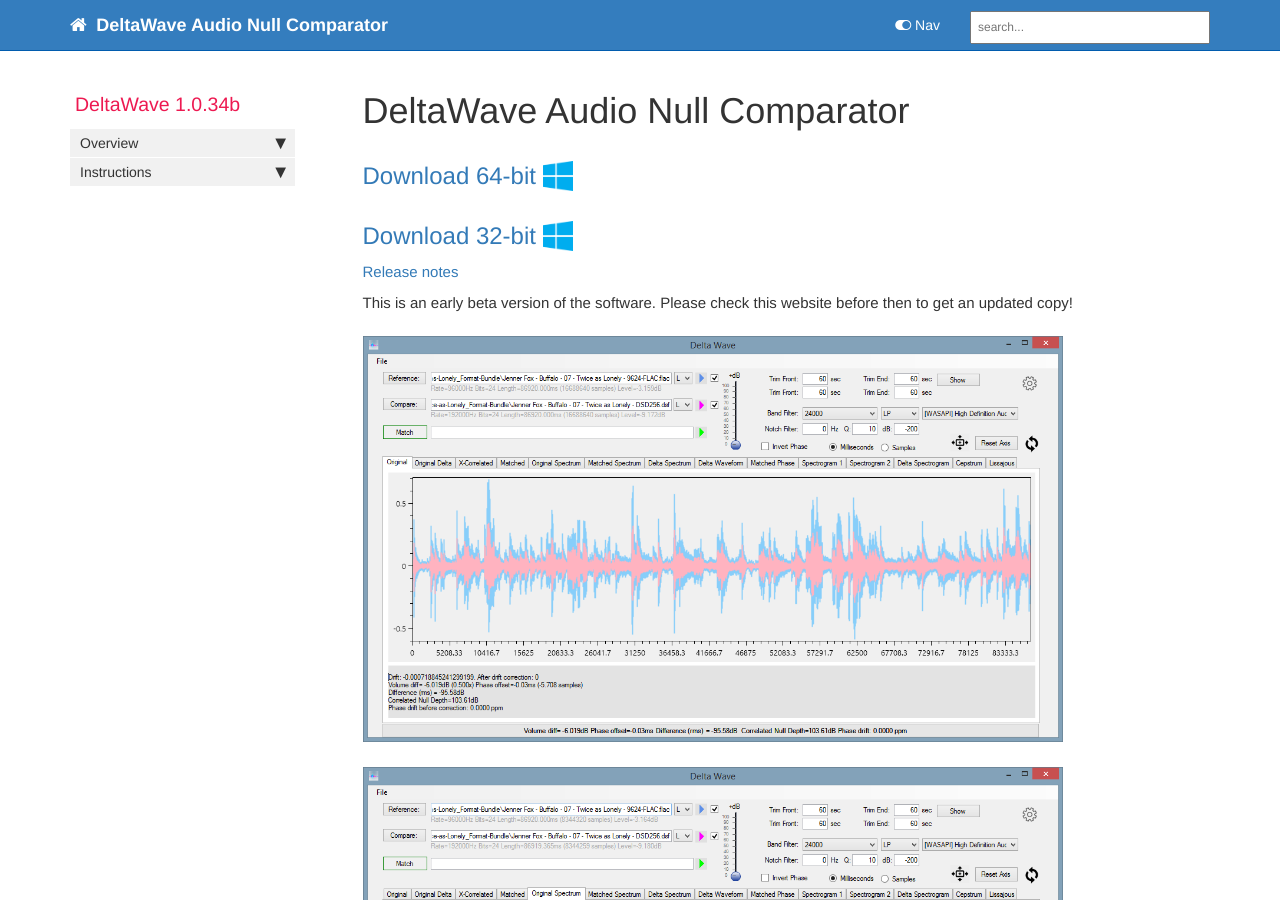
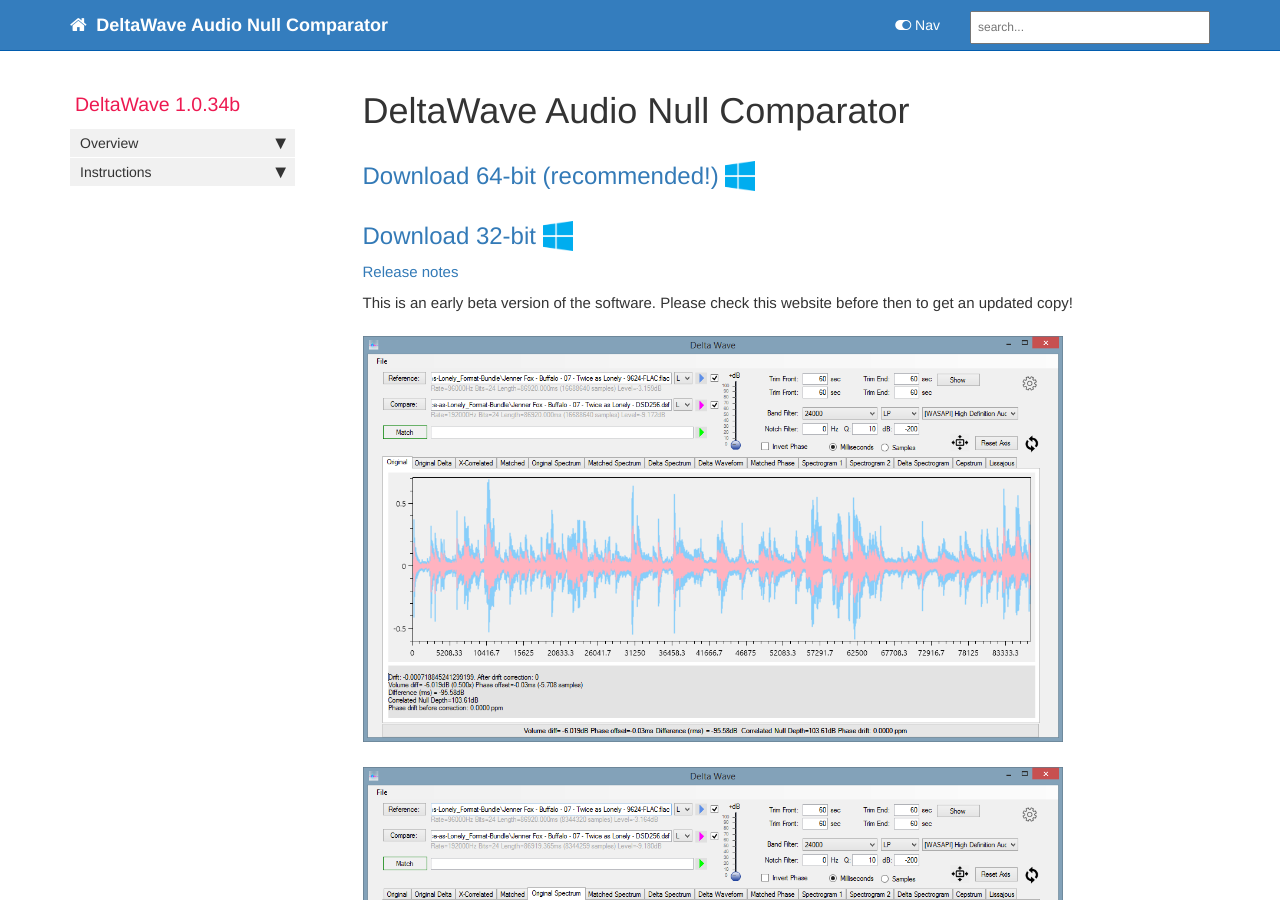
Before and after one commit to pkane2001/DeltaWave, a Jekyll site: the page built from docs/index.md, in a window 1280 px wide and 900 px high. Built offline with Jekyll 4.4.1, drawn with Linux system fonts in a browser that asks for light colours; nearby versions of some CDN libraries; comment, search, counter and statistics services are not loaded.

Commit message:
no message

```diff
--- a/docs/index.md
+++ b/docs/index.md
@@ -9,7 +9,7 @@ title: DeltaWave Audio Null Comparator
 comments: true
 ---
 
-## <a href="DeltaWaveSetup.zip">Download 64-bit  <input type="image" id="download" alt="Download" src="images/windows-logo.png" width="30" align="top">   </a>
+## <a href="DeltaWaveSetup.zip">Download 64-bit (recommended!)  <input type="image" id="download" alt="Download" src="images/windows-logo.png" width="30" align="top">   </a>
 
 ## <a href="DeltaWaveSetup32.zip">Download 32-bit <input type="image" id="download" alt="Download 32-bit" src="images/windows-logo.png" width="30" align="top">   </a>
 
```
Also changed, not shown: docs/pages/mydoc/release_notes_1.0b.md (+1 -1 lines).
